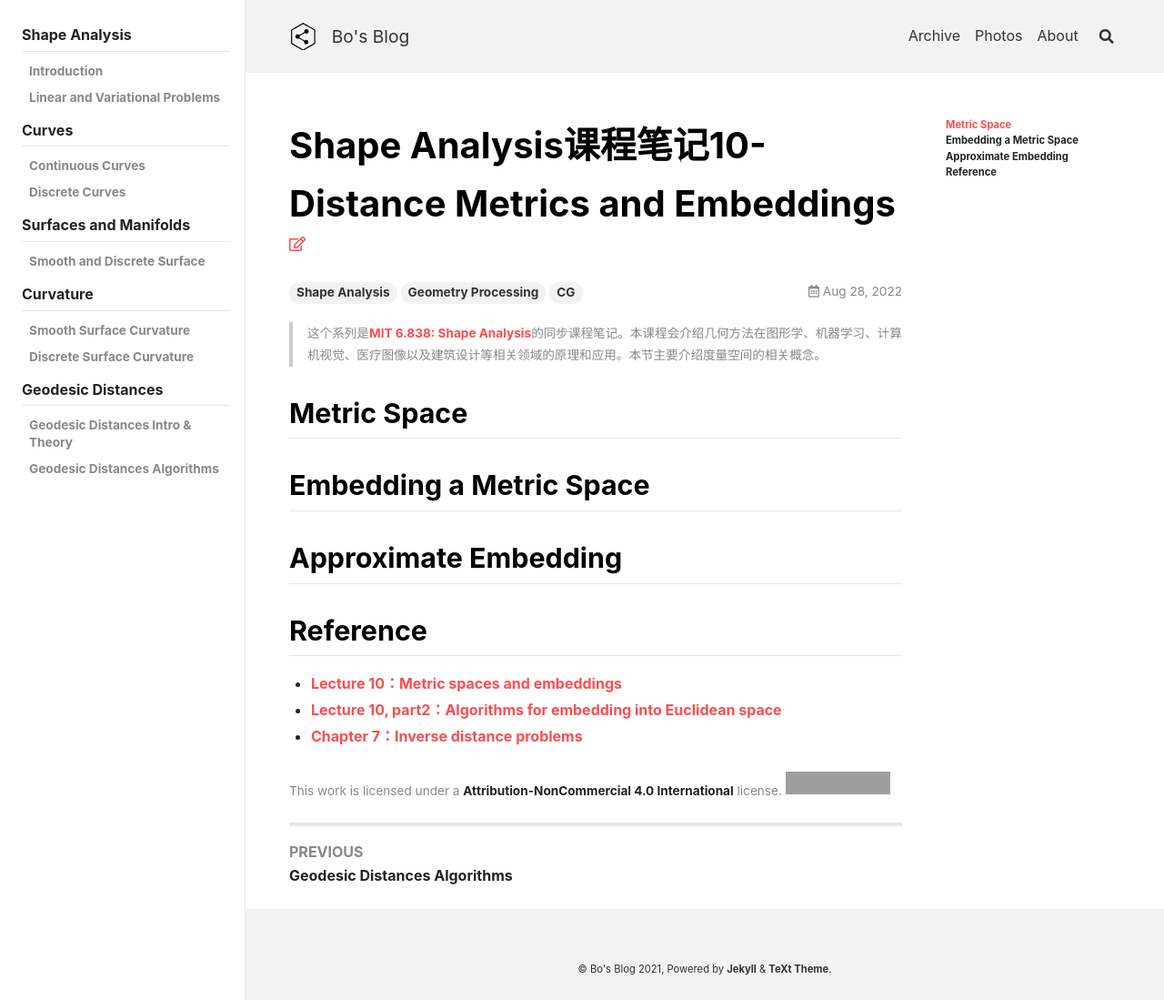
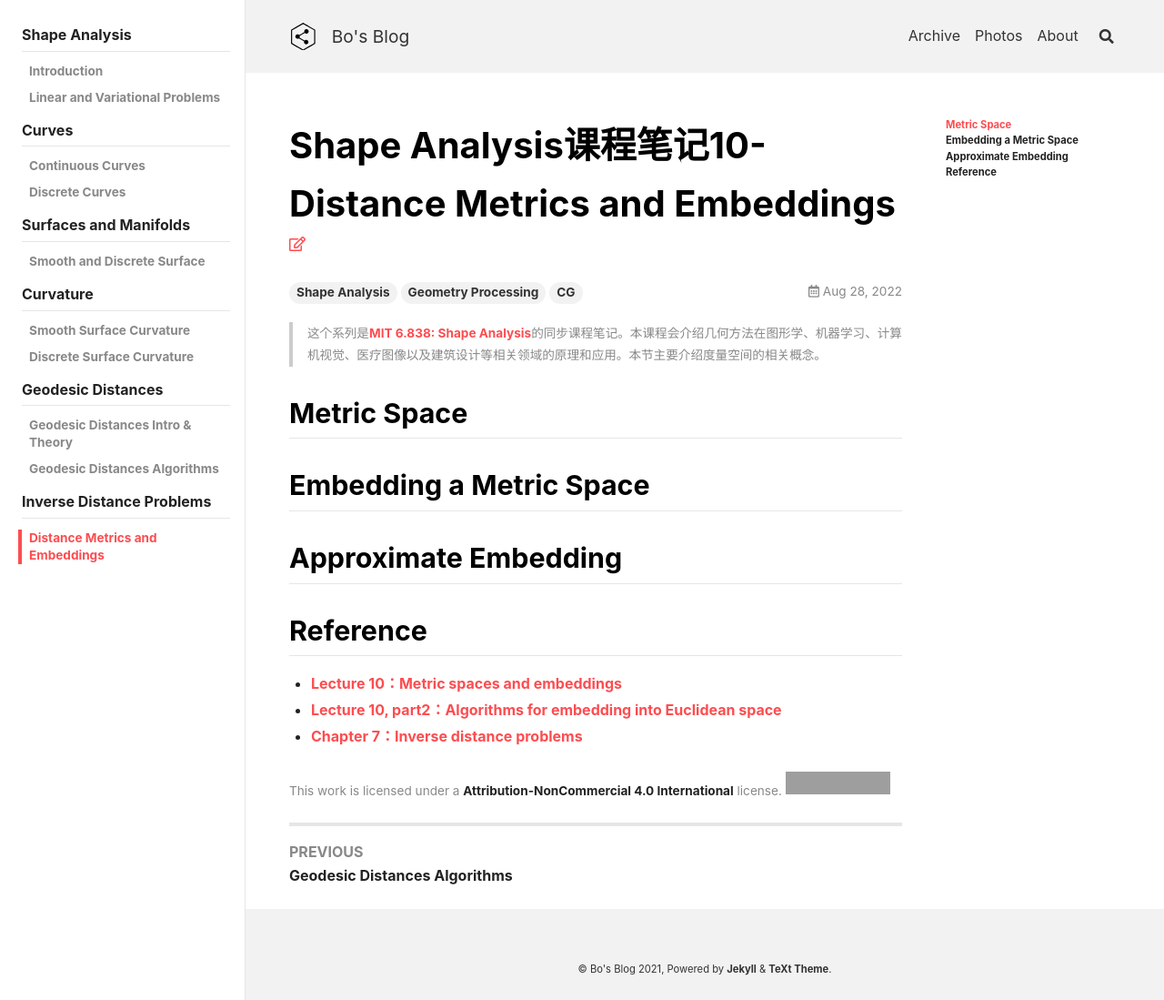
Before and after one commit to peng00bo00/peng00bo00_previous_blog, a Jekyll site: the page built from _posts/2022-08-28-SA-NOTES-10.md, in a window 1280 px wide. Shown: the whole page at 91% size. Built offline with Jekyll 4.4.1, drawn with Linux system fonts in a browser that asks for light colours; grey boxes are pictures that could not be loaded.

Commit message:
Update navigation.yml

```diff
--- a/_data/navigation.yml
+++ b/_data/navigation.yml
@@ -436,6 +436,10 @@ SA:
         url: /2022/08/22/SA-NOTES-08.html
       - title: Geodesic Distances Algorithms
         url: /2022/08/24/SA-NOTES-09.html
+  - title: Inverse Distance Problems
+    children:
+      - title: Distance Metrics and Embeddings
+        url: /2022/08/28/SA-NOTES-10.html
 
 OMSCS-GA:
   - title: Intro to Grad Algorithms
```
